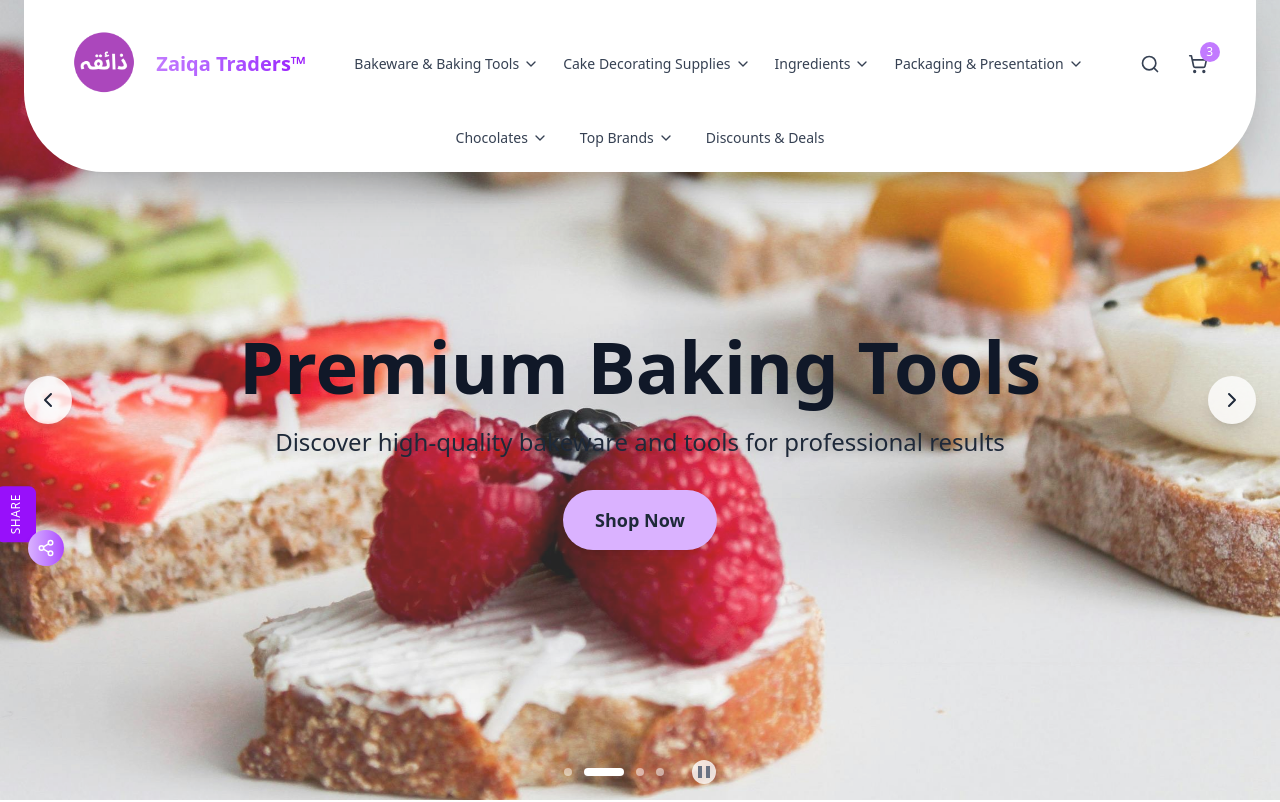
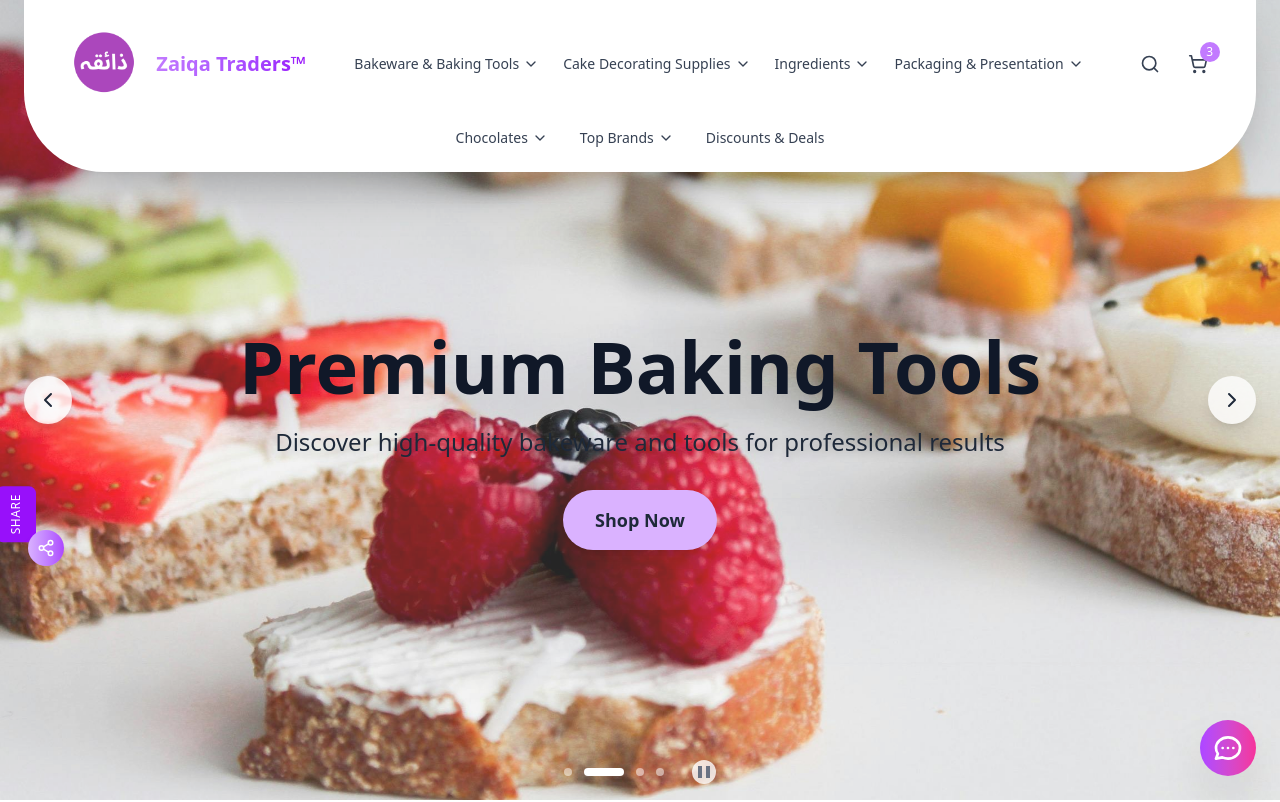
Before and after one commit to shaheryarshahid22/Zaiqa-Traders, a React (Vite) app: page / in a window 1280 px wide. Shown: the top 802 px of the page. Built offline with nearby package versions, Linux system fonts and the light colour scheme.

Commit message:
Updated footer with chat option

```diff
--- a/src/components/Footer.jsx
+++ b/src/components/Footer.jsx
@@ -1,5 +1,154 @@
+// // src/components/Footer.jsx
+// import React from "react";
+// import {
+//   FaTwitter,
+//   FaFacebookF,
+//   FaInstagram,
+//   FaYoutube,
+//   FaWhatsapp,
+//   FaMapMarkerAlt,
+//   FaTiktok,
+// } from "react-icons/fa";
+// import { SiGooglemaps } from "react-icons/si";
+// const Footer = () => {
+//   return (
+//     <footer className="bg-white border-t border-gray-200 py-16">
+//       <div className="max-w-7xl mx-auto px-6 grid grid-cols-1 md:grid-cols-3 gap-12">
+//         {/* Logo & Brand */}
+//         <div className="flex flex-col items-center md:items-start text-center md:text-left">
+//           <img
+//             src="/zaiqa_logo.png"
+//             alt="Zaiqa Traders Logo"
+//             className="w-32 h-32 object-contain mb-4 ml-6.5"
+//           />
+//           <h2 className="text-3xl font-bold bg-gradient-to-r from-purple-400 to-purple-600 bg-clip-text text-transparent">
+//             Zaiqa Traders<sup className="text-lg text-purple-500">™</sup>
+//           </h2>
+//         </div>
+
+//         {/* Quick Links */}
+//         <div className="flex flex-col items-center md:items-start">
+//           <h3 className="text-lg font-semibold text-gray-900 mb-6">Quick Links</h3>
+//           <ul className="space-y-4 text-gray-600">
+//             <li><a href="#" className="hover:text-purple-600 transition">Contact Us</a></li>
+//             <li><a href="#" className="hover:text-purple-600 transition">Privacy Policy</a></li>
+//             <li><a href="#" className="hover:text-purple-600 transition">Refund Policy</a></li>
+//             <li><a href="#" className="hover:text-purple-600 transition">Shipping Policy</a></li>
+//             <li><a href="#" className="hover:text-purple-600 transition">Terms of Service</a></li>
+//           </ul>
+//         </div>
+
+//         {/* Visit Our Outlet */}
+//         <div className="flex flex-col items-center md:items-start">
+//           <h3 className="text-lg font-semibold text-gray-900 mb-6 flex items-center gap-2">
+//             <FaMapMarkerAlt className="w-6 h-6 text-purple-600" />
+//             Visit our Outlet
+//           </h3>
+
+//           {/* FREE MAP – NO API KEY, NO BILLING */}
+//           <div className="w-full h-64 rounded-xl overflow-hidden shadow-2xl border border-gray-200 mb-6">
+//             <iframe
+//               title="Zaiqa Traders - Gujranwala"
+//               width="100%"
+//               height="100%"
+//               style={{ border: 0 }}
+//               src="https://www.google.com/maps/embed?pb=!1m18!1m12!1m3!1d3395.997356789!2d74.183512!3d32.187345!2m3!1f0!2f0!3f0!3m2!1i1024!2i768!4f13.1!3m3!1m2!1s0x391f1e9b5c5b5c5b%3A0x9c5b5c5b5c5b5c5b!2sMain%20Pasrur%20Rd%2C%20near%20Dar%20Emporium%2C%20Fareed%20Town%2C%20Gujranwala!5e0!3m2!1sen!2spk!4v1700000000000"
+//               allowFullScreen=""
+//               loading="lazy"
+//               referrerPolicy="no-referrer-when-downgrade"
+//             ></iframe>
+//           </div>
+
+//           <div className="text-sm text-gray-600 space-y-1">
+//             <p className="font-semibold text-gray-800">Outlet Address:</p>
+//             <p>Zaiqa Traders,Main Pasrur Rd, near Dar Emporium,Fareed Town, Gujranwala, 52250, Pakistan</p>
+//             <a
+//               href="https://maps.google.com/?q=Zaiqa+Traders,+Main+Pasrur+Road,+near+Dar+Emporium,+Fareed+Town,+Gujranwala"
+//               target="_blank"
+//               rel="noopener noreferrer"
+//               className="text-purple-600 font-medium hover:underline flex items-center gap-1 mt-3"
+//             >
+//               <SiGooglemaps className="w-4 h-4" />
+//               Get Directions
+//             </a>
+//           </div>
+//         </div>
+//       </div>
+
+//       {/* Bottom Section - Social Icons + Copyright Centered */}
+//       <div className="mt-16 pt-10 border-t border-gray-200">
+//         <div className="max-w-7xl mx-auto px-6 text-center">
+//           {/* Social Icons - Centered */}
+//           <div className="flex justify-center items-center space-x-8 mb-6">
+//             <a href="#" className="text-gray-600 hover:text-[#1DA1F2] transition">
+//               <FaTwitter className="w-7 h-7" />
+//             </a>
+//             <a href="#" className="text-gray-600 hover:text-[#1877F2] transition">
+//               <FaFacebookF className="w-7 h-7" />
+//             </a>
+//             <a href="#" className="text-gray-600 hover:text-[#E4405F] transition">
+//               <FaInstagram className="w-7 h-7" />
+//             </a>
+//             <a href="#" className="text-gray-600 hover:text-red-600 transition">
+//               <FaYoutube className="w-7 h-7" />
+//             </a>
+//             <a href="#" className="text-gray-600 hover:text-black transition">
+//               <FaTiktok className="w-7 h-7" />
+//             </a>
+//             <a
+//               href="https://wa.me/923004539000"
+//               target="_blank"
+//               rel="noopener noreferrer"
+//               className="text-gray-600 hover:text-green-500 transition"
+//             >
+//               <FaWhatsapp className="w-8 h-8" />
+//             </a>
+//           </div>
+
+//           {/* Copyright - Directly under social icons */}
+//           <p className="text-sm text-purple-500 font-medium">
+//             © 2025 ZaiqaTraders.pk — All rights reserved.
+//           </p>
+//         </div>
+//       </div>
+//     </footer>
+//   );
+// };
+
+// export default Footer;
+
+
+
+
+
+
+
+
+
+
+
+
+
+
+
+
+
+
+
+
+
+
+
+
+
+
+
+
+
+
+
 // src/components/Footer.jsx
-import React from "react";
+import React, { useState } from "react";
 import {
   FaTwitter,
   FaFacebookF,
@@ -10,8 +159,13 @@ import {
   FaTiktok,
 } from "react-icons/fa";
 import { SiGooglemaps } from "react-icons/si";
+
 const Footer = () => {
+  const [isChatOpen, setIsChatOpen] = useState(false);
+
   return (
+    <>
+      {/* Your Original Footer - 100% UNCHANGED */}
       <footer className="bg-white border-t border-gray-200 py-16">
         <div className="max-w-7xl mx-auto px-6 grid grid-cols-1 md:grid-cols-3 gap-12">
           {/* Logo & Brand */}
@@ -45,7 +199,6 @@ const Footer = () => {
               Visit our Outlet
             </h3>
 
-          {/* FREE MAP – NO API KEY, NO BILLING */}
             <div className="w-full h-64 rounded-xl overflow-hidden shadow-2xl border border-gray-200 mb-6">
               <iframe
                 title="Zaiqa Traders - Gujranwala"
@@ -78,8 +231,7 @@ const Footer = () => {
         {/* Bottom Section - Social Icons + Copyright Centered */}
         <div className="mt-16 pt-10 border-t border-gray-200">
           <div className="max-w-7xl mx-auto px-6 text-center">
-          {/* Social Icons - Centered */}
-          <div className="flex justify-center items-center space-x-10 mb-6">
+            <div className="flex justify-center items-center space-x-8 mb-6">
               <a href="#" className="text-gray-600 hover:text-[#1DA1F2] transition">
                 <FaTwitter className="w-7 h-7" />
               </a>
@@ -105,13 +257,51 @@ const Footer = () => {
               </a>
             </div>
 
-          {/* Copyright - Directly under social icons */}
             <p className="text-sm text-purple-500 font-medium">
               © 2025 ZaiqaTraders.pk — All rights reserved.
             </p>
           </div>
         </div>
       </footer>
+
+      {/* Floating Chat Widget - Bottom Right (Only Addition) */}
+      <div className="fixed bottom-6 right-6 z-50">
+        <button
+          onClick={() => setIsChatOpen(!isChatOpen)}
+          className="w-14 h-14 bg-gradient-to-r from-purple-500 to-pink-500 rounded-full shadow-2xl flex items-center justify-center text-white hover:scale-110 transition-all duration-300"
+        >
+          <svg className="w-8 h-8" fill="none" stroke="currentColor" viewBox="0 0 24 24">
+            <path strokeLinecap="round" strokeLinejoin="round" strokeWidth={2} d="M8 12h.01M12 12h.01M16 12h.01M21 12c0 4.418-4.03 8-9 8a9.863 9.863 0 01-4.255-.949L3 20l1.395-3.72C3.512 15.042 3 13.574 3 12c0-4.418 4.03-8 9-8s9 3.582 9 8z" />
+          </svg>
+        </button>
+
+        {isChatOpen && (
+          <div className="absolute bottom-20 right-0 w-80 bg-white rounded-2xl shadow-2xl overflow-hidden">
+            <div className="bg-gradient-to-r from-purple-500 to-pink-500 text-white p-5">
+              <div className="flex justify-between items-start">
+                <div>
+                  <h3 className="text-xl font-bold">Hi there</h3>
+                  <p className="text-sm opacity-90 mt-1">Welcome to Zaiqa Traders. Ask us anything!</p>
+                </div>
+                <button onClick={() => setIsChatOpen(false)} className="text-white hover:bg-white/20 rounded-full p-1">
+                  <svg className="w-6 h-6" fill="none" stroke="currentColor" viewBox="0 0 24 24">
+                    <path strokeLinecap="round" strokeLinejoin="round" strokeWidth={2} d="M6 18L18 6M6 6l12 12" />
+                  </svg>
+                </button>
+              </div>
+              <p className="text-xs mt-3 opacity-90">We typically reply within a few minutes</p>
+            </div>
+
+            <div className="p-4 space-y-3">
+              <a href="https://wa.me/923004539000" target="_blank" rel="noopener noreferrer" className="flex items-center gap-4 p-3 rounded-lg hover:bg-gray-50 transition">
+                <div className="w-12 h-12 bg-green-500 rounded-full flex items-center justify-center text-white"><FaWhatsapp className="w-7 h-7" /></div>
+                <div><p className="font-semibold">Zaiqa Traders</p><p className="text-sm text-gray-600">Sales</p></div>
+              </a>
+            </div>
+          </div>
+        )}
+      </div>
+    </>
   );
 };
 
```
Lines whose indentation alone changed are shown as unchanged.
